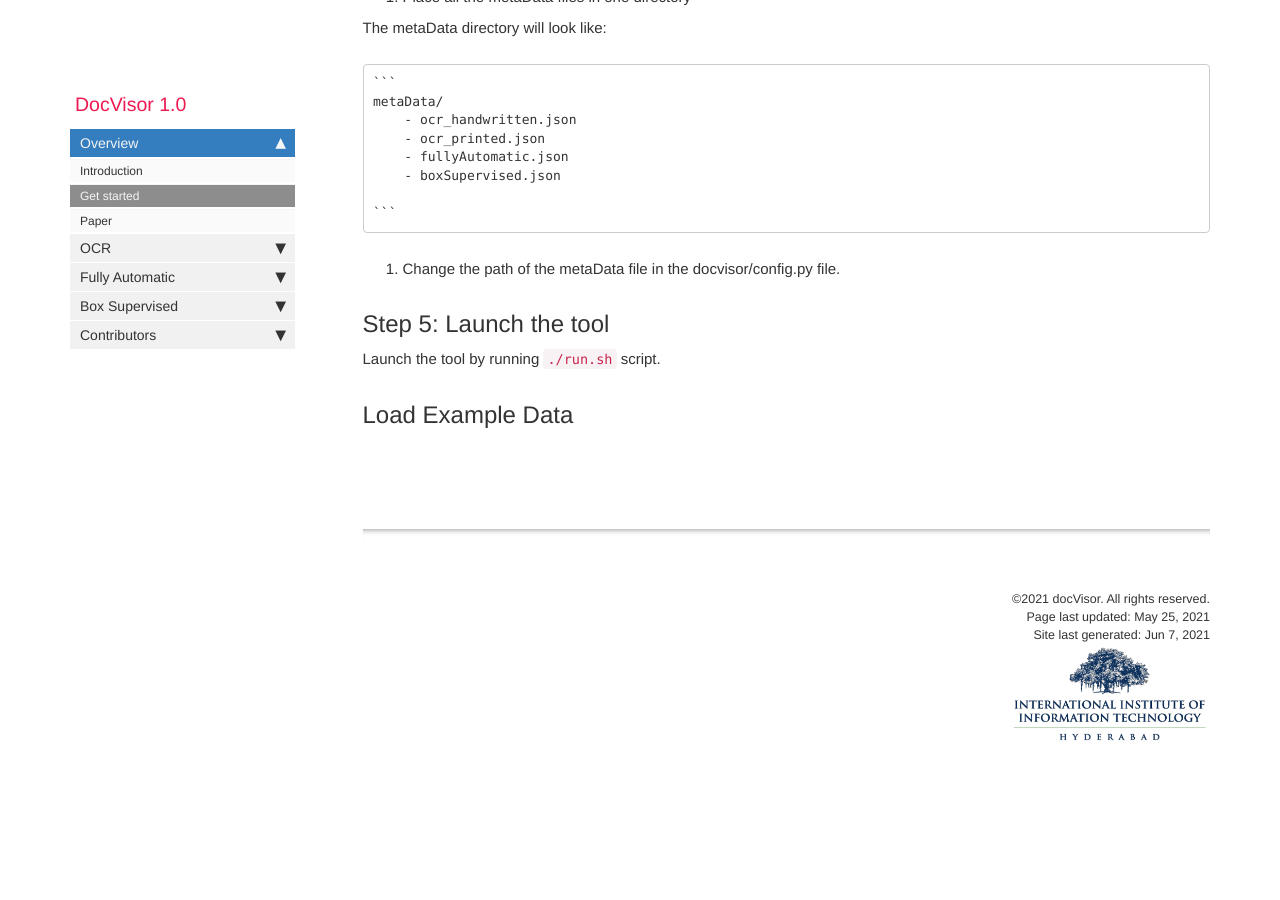
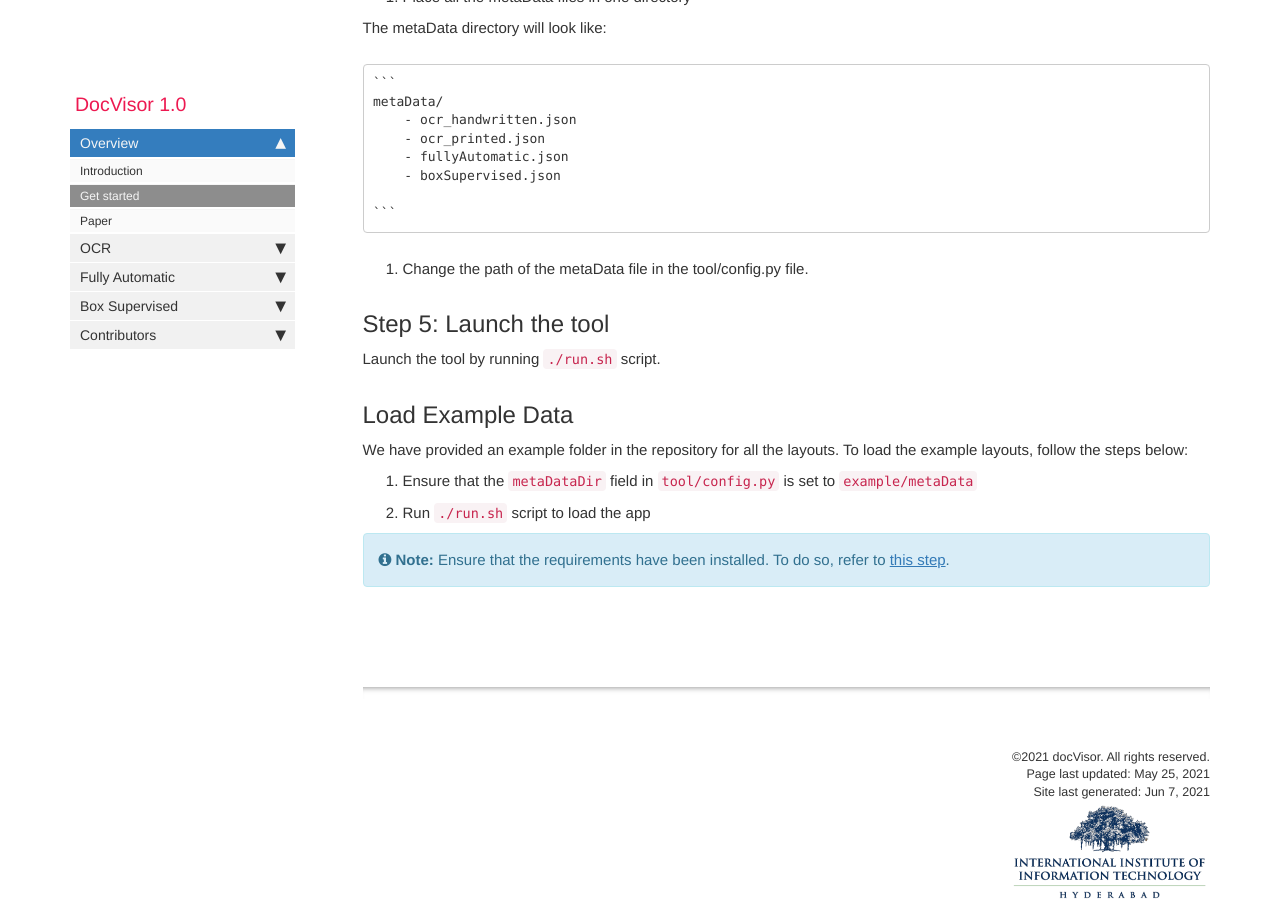
Before and after one commit to ihdia/docvisor, a Jekyll site: the page built from pages/common/getting_started.md, in a window 1280 px wide and 900 px high, scrolled down 1584 px. Built offline with Jekyll 4.4.1, drawn with Linux system fonts in a browser that asks for light colours; comment, search, counter and statistics services are not loaded; before the commit the page ends 2388 px from its top, so only the background shows below that.

Commit message:
minor changes to documentation

````diff
--- a/pages/common/getting_started.md
+++ b/pages/common/getting_started.md
@@ -72,7 +72,7 @@ The metaData directory will look like:
 
     ```
 
-2. Change the path of the metaData file in the docvisor/config.py file.
+2. Change the path of the metaData file in the tool/config.py file.
 
 
 ## Step 5: Launch the tool
@@ -81,3 +81,10 @@ Launch the tool by running `./run.sh` script.
 
 
 ## Load Example Data
+
+ We have provided an example folder in the repository for all the layouts. To load the example layouts, follow the steps below:
+
+1. Ensure that the `metaDataDir` field in `tool/config.py` is set to `example/metaData`
+2. Run `./run.sh` script to load the app
+
+{% include note.html content="Ensure that the requirements have been installed. To do so, refer to [this step](#step-3-setting-up-your-environment)." %}
````
Also changed, not shown: pages/boxSupervised/box_setup.md (+2 -2 lines), pages/fullyAutomatic/fa_setup.md (+2 -2 lines), pages/ocr/ocr_layout.md (+2 -2 lines).
